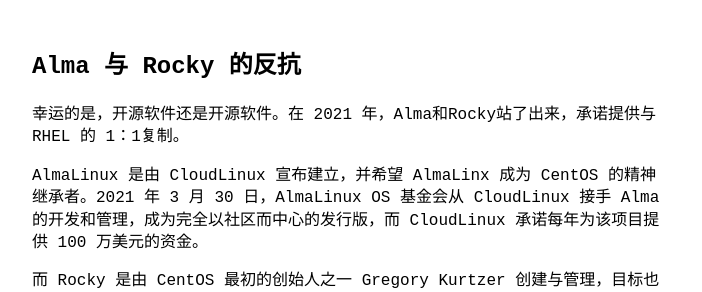
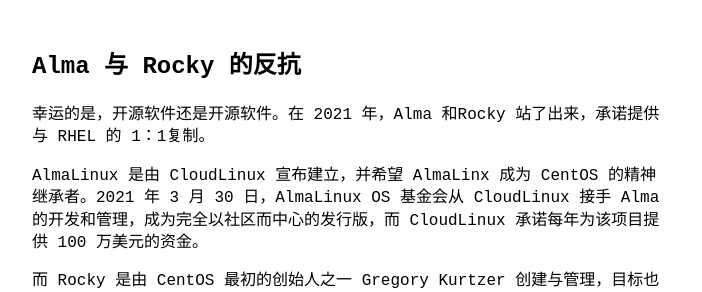
Before and after one commit to colgrave34/colgrave34.github.io, a Jekyll site: the page built from _posts/2024-06-04-centos之死.md, in a window 1280 px wide and 900 px high, scrolled down 1839 px. Shown: the part 154-446 px from the top of the window, without its empty margins (288-990 px from the left). Built offline with Jekyll 4.4.1, drawn with Linux system fonts in a browser that asks for light colours; comment, search, counter and statistics services are not loaded.

Commit message:
Fix format

```diff
--- a/_posts/2024-06-04-centos之死.md
+++ b/_posts/2024-06-04-centos之死.md
@@ -38,7 +38,7 @@
 红帽的意图大家肯定也能看得出来，在一个以企业服务为收费标准的公司，CentOS 不仅免费提供 RHEL 般的稳定性，而且又耗时间又不赚钱。为了利润，这项举动是为了推动个大公司购买服务，防止白嫖。大家的不满肯定不用我多说，个人用户可能还能解决，大不了重装系统，换个发行版。而资金不多的小公司那边只有两个选择，把公司所有服务器换成不稳定的 CentOS Stream, 要么消费大量经费，开始给红帽打钱。
 
 ## Alma 与 Rocky 的反抗
-幸运的是，开源软件还是开源软件。在 2021 年，Alma和Rocky站了出来，承诺提供与 RHEL 的 1：1复制。
+幸运的是，开源软件还是开源软件。在 2021 年，Alma 和Rocky 站了出来，承诺提供与 RHEL 的 1：1复制。
 
 AlmaLinux 是由 CloudLinux 宣布建立，并希望 AlmaLinx 成为 CentOS 的精神继承者。2021 年 3 月 30 日，AlmaLinux OS 基金会从 CloudLinux 接手 Alma 的开发和管理，成为完全以社区而中心的发行版，而 CloudLinux 承诺每年为该项目提供 100 万美元的资金。
 
```
